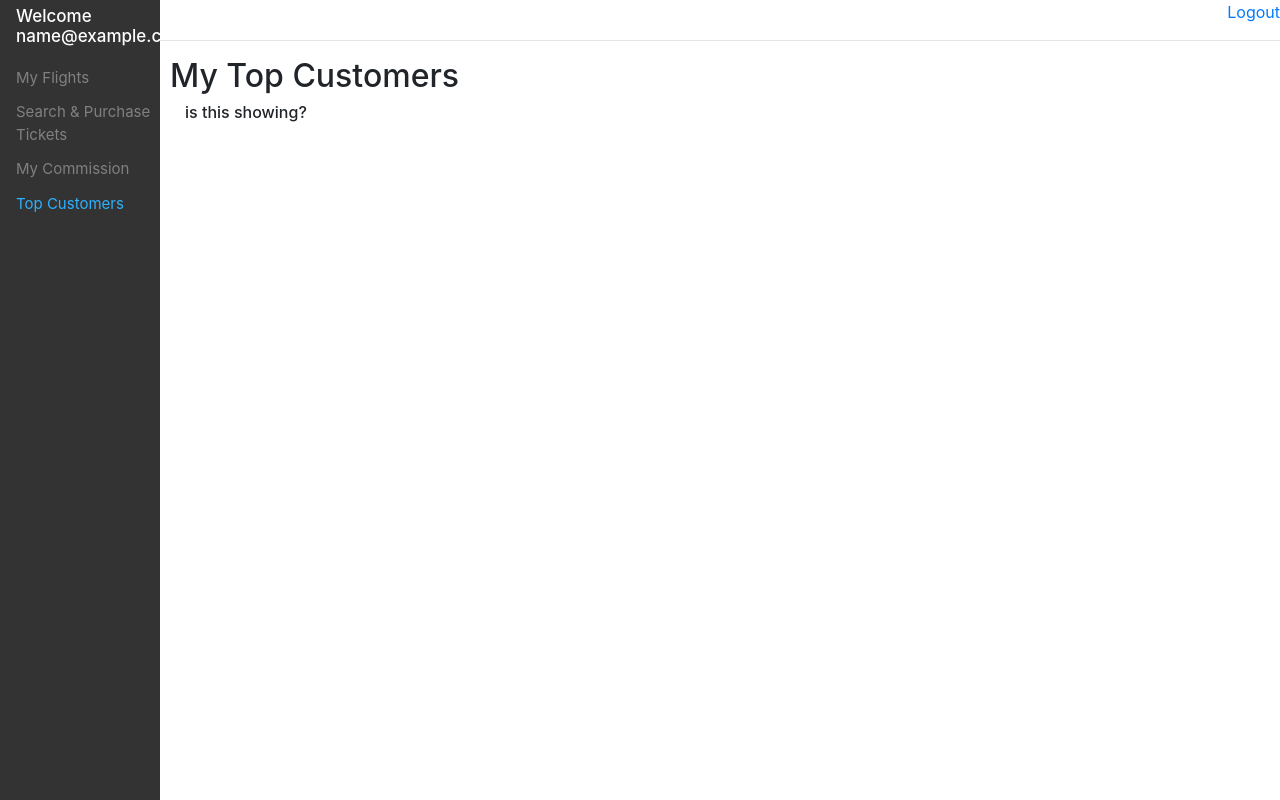
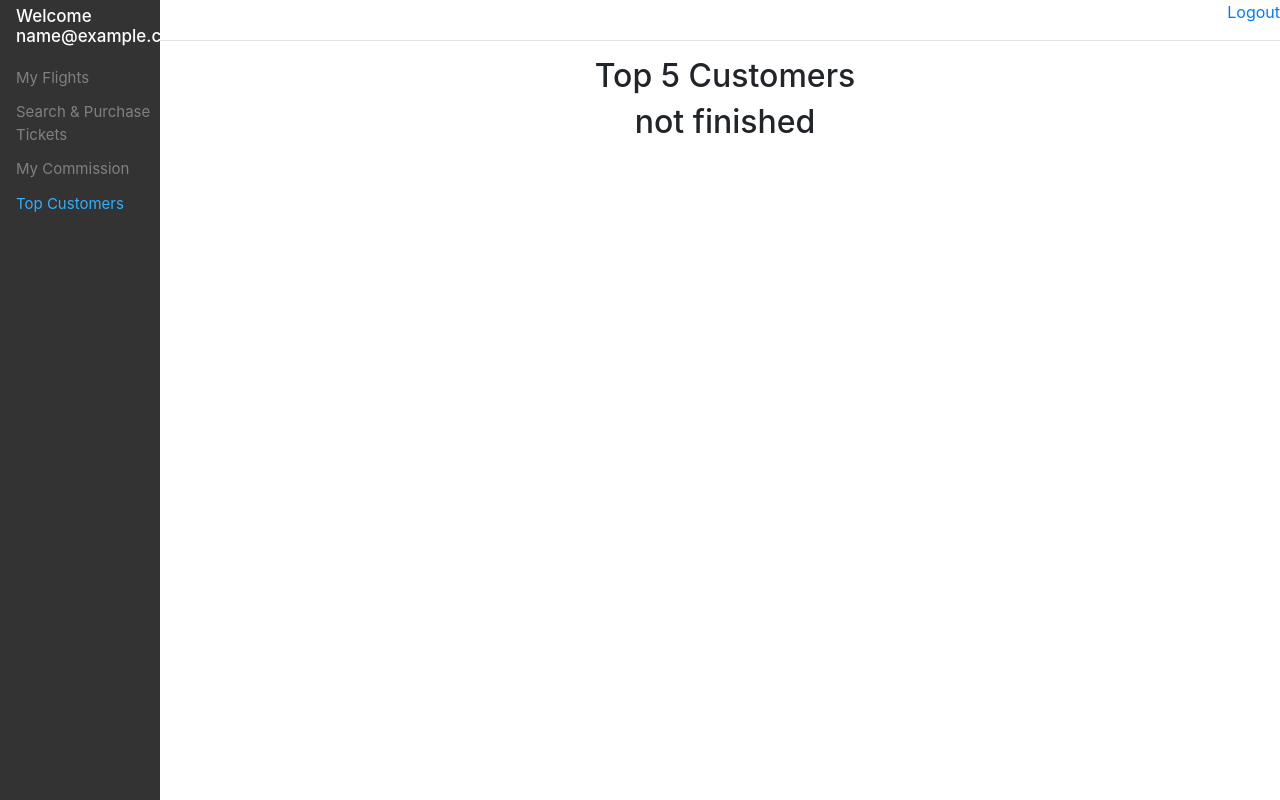
Before and after one commit to AlisonYao/Databases-final-project, a Flask app: page /agentTopCustomers in a window 1280 px wide. Run offline with Flask 2, Linux system fonts and the light colour scheme; the visitor is signed in with stand-in values (Sample User, id 1); a map, chart or similar area stays blank; some libraries are stand-ins or nearby versions.

Commit message:
almost done with booking agent page

```diff
--- a/app.py
+++ b/app.py
@@ -1,4 +1,8 @@
+# NOTE: temp.py is just for debuging and testing py file. Just personal habit. The file is not important.
 # NOTE-Cheryl: I have created new views, plz refer to DB_for_testing/create_view
+# also commission is spelled with 2 s's (Ive fixed it)
+# purchase not perchase (Ive fixed it)
+# there is a typo somewhere that says creat instead of create (I fixed the ones I have found)
 # TODO-both: check SQL after everything is finished. View & Grant
 # TODO-both: Cross check each other's work
 # BUG-Cheryl: datediff(CURDATE(), DATE(purchase_date)) should have CURDATE() as first arg, or your datediff is a negative number and is always < 30
@@ -424,10 +428,17 @@ def agentCommission():
 	cursor.close()
 	return render_template('agentCommission.html', email=email, total_com=total_com, avg_com=avg_com, count_ticket=count_ticket, duration=duration)
 
+# TODO: anyway to avoid JS cuz I do not know how to pass variables
+# TODO: how to draw a bar chart???
+# TODO-Alison: why the fudge can't I separate JS and HTML?????? see agentTopCustomers
 @app.route('/agentTopCustomers')
 def agentTopCustomers():
+	# data = {'emails': ['Alison1234', 'alison', 'clark', '123', '321'], 'num': [5, 1, 1, 0, 0]}
+	data = {'emails': 'haha', 'num': '3'}
 	email = session['email']
-	return render_template('agentTopCustomers.html', email=email)
+	return render_template('agentTopCustomers.html', data=data, email=email)
+	# email = session['email']
+	# return render_template('agentTopCustomers.html', email=email)
 
 @app.route('/agentSearchFlight', methods=['GET', 'POST'])
 def agentSearchFlight():
--- a/static/agentTopCustomer.js
+++ b/static/agentTopCustomer.js
@@ -1,41 +1,5 @@
-var ctx = document.getElementById("myChart").getContext("2d");
-var myChart = new Chart(ctx, {
-  type: "bar",
-  data: {
-    labels: ["Red", "Blue", "Yellow", "Green", "Purple", "Orange"],
-    datasets: [
-      {
-        label: "# of Votes",
-        data: [12, 19, 3, 5, 2, 3],
-        backgroundColor: [
-          "rgba(255, 99, 132, 0.2)",
-          "rgba(54, 162, 235, 0.2)",
-          "rgba(255, 206, 86, 0.2)",
-          "rgba(75, 192, 192, 0.2)",
-          "rgba(153, 102, 255, 0.2)",
-          "rgba(255, 159, 64, 0.2)",
-        ],
-        borderColor: [
-          "rgba(255,99,132,1)",
-          "rgba(54, 162, 235, 1)",
-          "rgba(255, 206, 86, 1)",
-          "rgba(75, 192, 192, 1)",
-          "rgba(153, 102, 255, 1)",
-          "rgba(255, 159, 64, 1)",
-        ],
-        borderWidth: 1,
-      },
-    ],
-  },
-  options: {
-    scales: {
-      yAxes: [
-        {
-          ticks: {
-            beginAtZero: true,
-          },
-        },
-      ],
-    },
-  },
-});
+console.log("js file imported");
+
+function myFunc() {
+  return emails + num;
+}
--- a/templates/agentTopCustomers.html
+++ b/templates/agentTopCustomers.html
@@ -27,15 +27,52 @@
 	</div>
 
 	<!-- Page content -->
-	<div class="main">
-        <h2>My Top Customers</h2>
-        <div class="col-md-6">
-            <h6>is this showing?</h6>
-            <canvas id="myChart"></canvas>
-          </div>
+	<div class="main" style="text-align: center;">
+		<h2>Top 5 Customers</h2>
+		<h2>not finished</h2>
+
+		<script type="text/javascript" src="https://www.gstatic.com/charts/loader.js"></script>
+		<div id="top_x_div" style="width: 400px; height: 300px;"></div>
+
 	</div>
 
-    <!-- <script src='../static/agentTopCustomer.js'></script> -->
-    <script src="{{ url_for('static', filename='agentTopCustomer.js') }}"></script>
+
+	<!-- using google charts -->
+	<script>
+		google.charts.load('current', {'packages':['bar']});
+		google.charts.setOnLoadCallback(drawBarChart1);
+
+		function drawBarChart1() {
+			var data = new google.visualization.arrayToDataTable([
+			['Tickets', '#tickets'],
+			["alison", 5],
+			["alison1234", 1],
+			["Clark", 1],
+			["123", 0],
+			['321', 0]
+			]);
+
+			var options = {
+			width: 400,
+			legend: { position: 'none' },
+			chart: {
+				title: 'Top 5 Customers',
+				subtitle: 'based on #tickets in the past 6 months' },
+			axes: {
+				x: {
+				0: { side: 'bottom', label: '#tickets in the past 6 months'}
+				}
+			},
+			bar: { groupWidth: "50%" }
+			};
+
+			var chart = new google.charts.Bar(document.getElementById('top_x_div'));
+			// Convert the Classic options to Material options.
+			chart.draw(data, google.charts.Bar.convertOptions(options));
+		};
+	</script>
+
+    <!-- <script src='../static/agentTopCustomer.js'></script>
+	<script src="{{ url_for('static', filename='agentTopCustomer.js') }}"></script> -->
 </body>
 </html>
```
